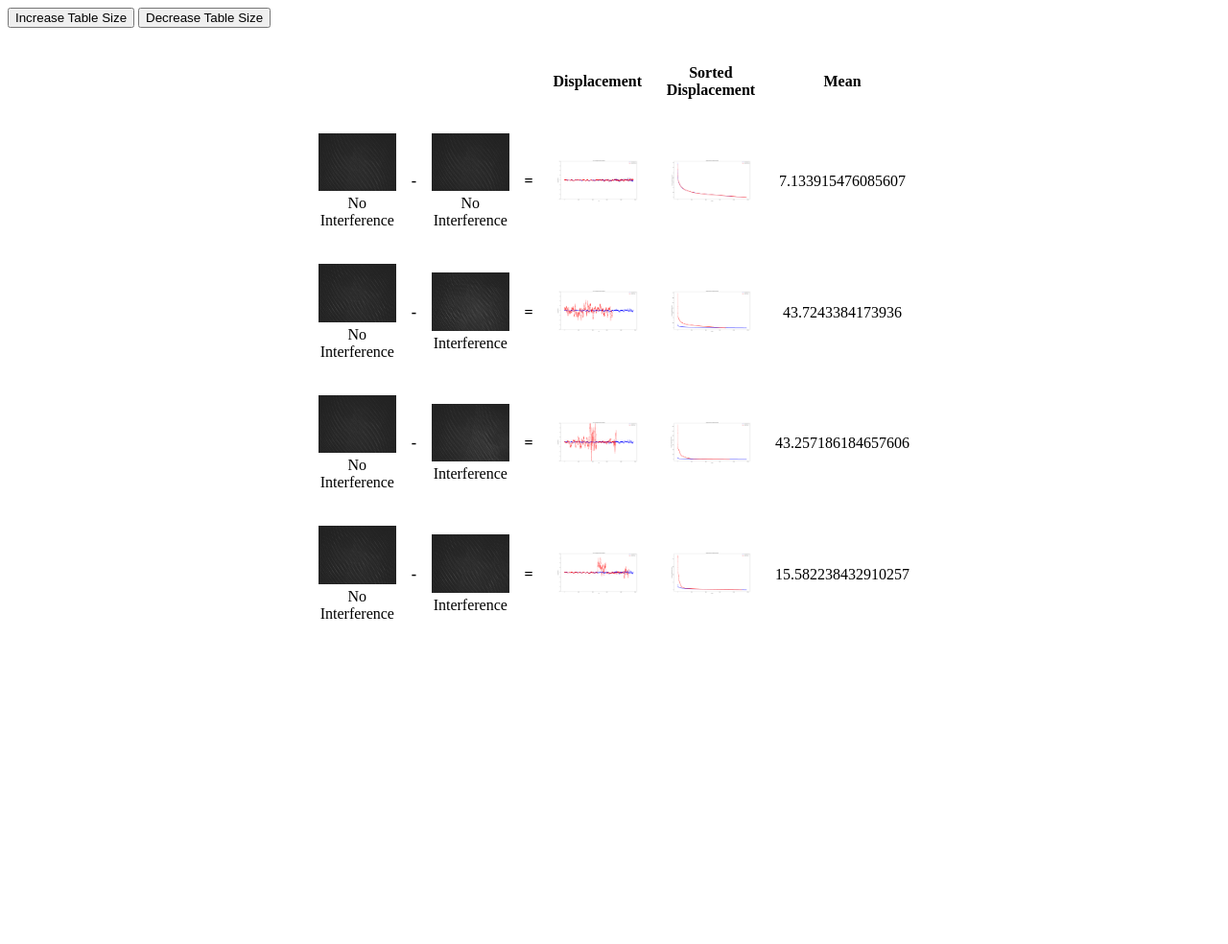
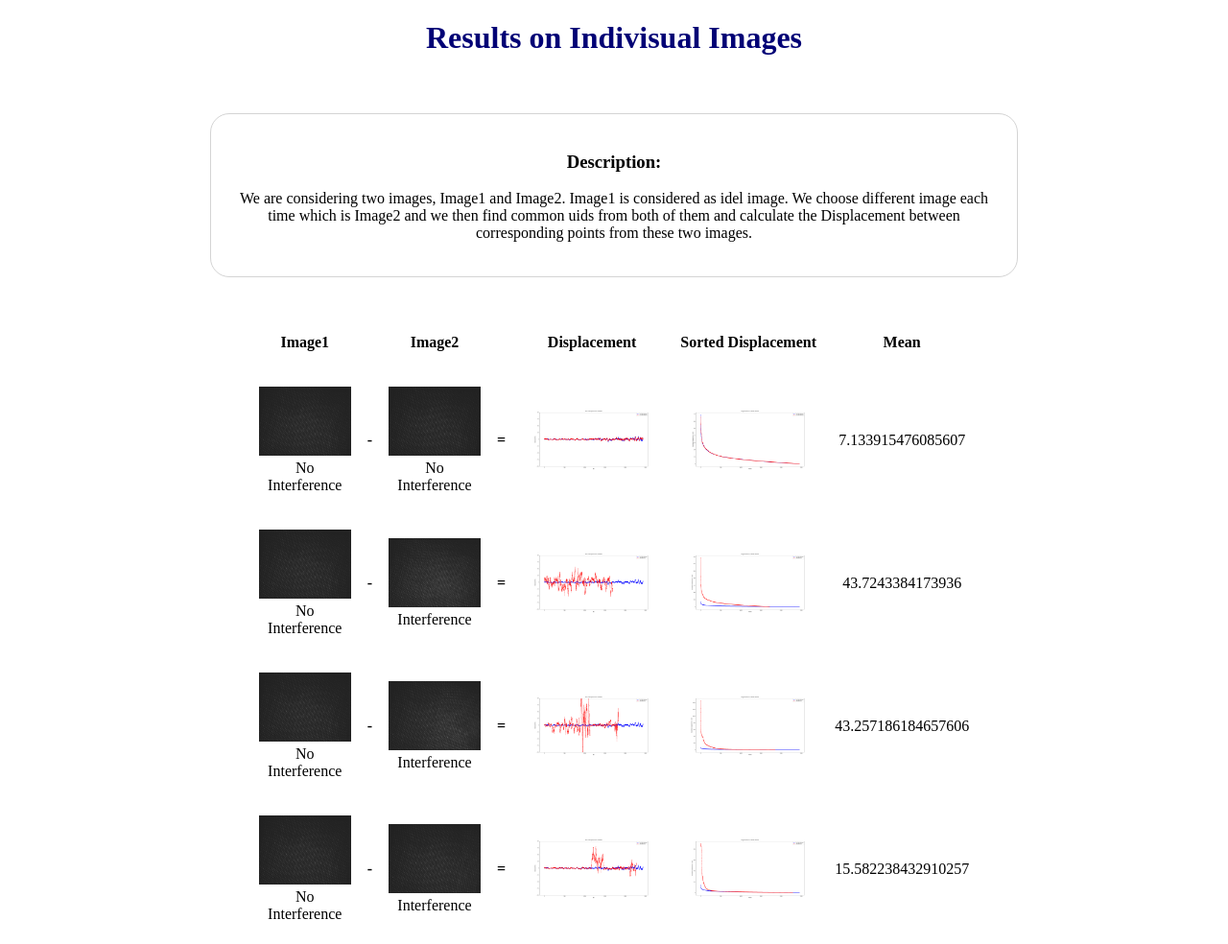
Before and after one commit to hostlive1/Interference, a plain HTML site: page index.html in a window 1280 px wide. Shown: the whole page at 96% size. Before the commit the page ends 800 px from the top, so only its background shows below. Drawn offline with Linux system fonts and the light colour scheme.

Commit message:
Add files via upload

```diff
--- a/index.html
+++ b/index.html
@@ -5,13 +5,45 @@
 <meta name="viewport" content="width=device-width, initial-scale=1.0">
 <title>Dynamic Table with Image Zoom</title>
 <style>
+    button{
+        background-color: rgb(7, 8, 92);
+        border-radius: 10px;
+        border: 0;
+        padding: 5px;
+        color: aliceblue;
+        box-shadow: 2px 2px 2px rgb(81, 88, 114)
+    }
+    button:hover{
+        background-color: rgb(0, 0, 107);
+        transform: translateY(-3px);
+    }
+    h1{
+        text-align: center;
+        color: rgb(0, 0, 117);
+    }
+    .des {
+        display: flex;
+        justify-content: center;
+        align-items: center;
+
+    }
+
+    .content {
+        text-align: center;
+        width: 80%; /* Adjust the width as needed */
+        max-width: 800px; /* Set a maximum width */
+        padding: 20px;
+        margin: 20px auto; /* Center the content within the container */
+        border: 1px solid rgb(212, 212, 212);
+        border-radius: 20px;
+    }
     table {
         border-collapse: collapse;
-        width: 50%;
+        width: 60%;
         margin: 20px auto;
     }
     th, td {
-        border: 1px solid rgb(255, 255, 255)55, 255, 255);
+        border: 1px solid rgb(255, 255, 255);
         padding: 18px 8px;
         text-align: center;
     }
@@ -53,17 +85,25 @@
 </head>
 <body>
 
-<!-- <h2>Dynamic Table with Image Zoom</h2> -->
 
-<button onclick="increaseSize()">Increase Table Size</button>
-<button onclick="decreaseSize()">Decrease Table Size</button>
+<!-- <button onclick="increaseSize()">Increase Table Size</button>
+<button onclick="decreaseSize()">Decrease Table Size</button> -->
+
+<h1>Results on Indivisual Images</h1><br>
+<div class="des">
+    <div class="content">
+        <h3>Description:</h3>
+        <p>We are considering two images, Image1 and Image2. Image1 is considered as idel image. We choose different image each time which is Image2 and we then find common uids from both of them and calculate the Displacement between corresponding points from these two images.</p>
+    </div>
+</div>
+
 
 <table id="myTable">
     <thead>
         <tr>
+            <th>Image1</th>
             <th></th>
-            <th></th>
-            <th></th>
+            <th>Image2</th>
             <th></th>
             <th>Displacement</th>
             <th>Sorted Displacement</th>
```
